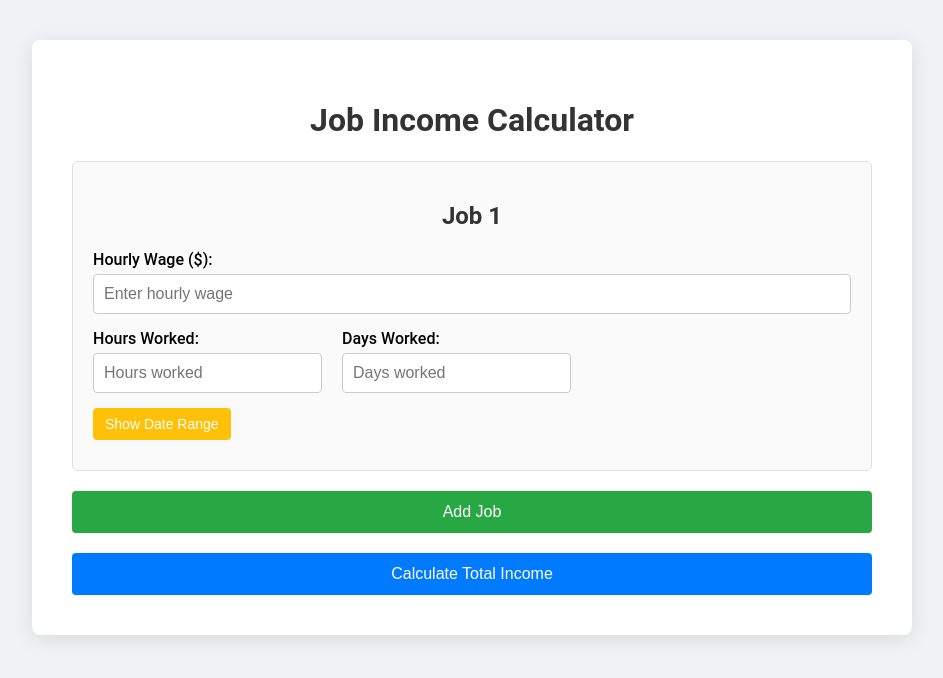
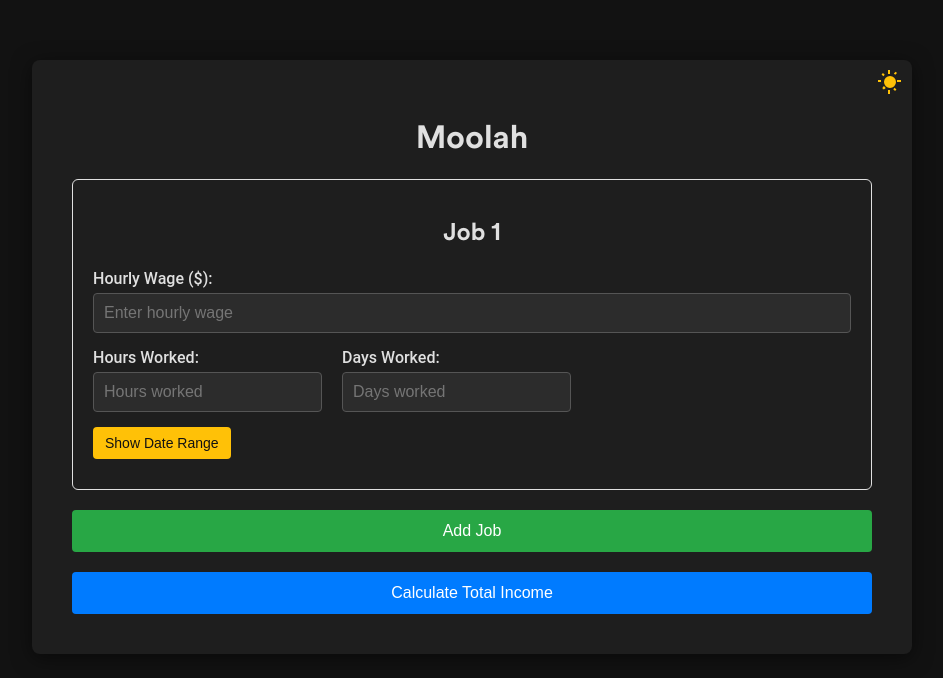
Before and after one commit to quangshuynh/moolah, a React (Create React App) app: page / in a window 1280 px wide. Shown: the top 678 px of the page, without its empty margins (168-1111 px from the left). Built offline with nearby package versions, Linux system fonts and the light colour scheme.

Commit message:
dark mode

```diff
--- a/src/App.css
+++ b/src/App.css
@@ -1,21 +1,55 @@
 body {
   margin: 0;
   font-family: 'Roboto', sans-serif;
-  background: #f0f2f5;
+  transition: background-color 0.3s, color 0.3s;
 }
 
-.app {
+body.dark-mode {
+  background-color: #121212;
+  color: #e0e0e0;
+}
+
+body.light-mode {
+  background-color: #f0f2f5;
+  color: #333;
+}
+
+.app-container {
   max-width: 800px;
-  margin: 40px auto;
-  background: #ffffff;
+  margin: 60px auto;
   padding: 40px;
   border-radius: 8px;
+  position: relative;
+  transition: background-color 0.3s, box-shadow 0.3s;
+}
+
+.app-container.dark {
+  background-color: #1e1e1e;
+  box-shadow: 0 4px 20px rgba(0, 0, 0, 0.5);
+}
+
+.app-container.light {
+  background-color: #ffffff;
   box-shadow: 0 4px 20px rgba(0, 0, 0, 0.1);
+}
+
+.header {
+  position: absolute;
+  top: 10px;
+  right: 10px;
+}
+
+.mode-toggle {
+  background: transparent;
+  border: none;
+  cursor: pointer;
+  padding: 0;
 }
 
 h1, h2 {
   text-align: center;
-  color: #333;
+  font-family: "circular-bold", sans-serif;
+  margin-bottom: 20px;
 }
 
 .calc-form {
@@ -25,10 +59,12 @@ h1, h2 {
 }
 
 .job-card {
-  border: 1px solid #e0e0e0;
+  border: 1px solid;
+  border-color: inherit;
   padding: 20px;
   border-radius: 6px;
-  background: #fafafa;
+  background: inherit;
+  transition: background-color 0.3s, border-color 0.3s;
 }
 
 .input-group {
@@ -46,15 +82,30 @@ h1, h2 {
 .input-group select {
   padding: 10px;
   font-size: 16px;
-  border: 1px solid #ccc;
+  border: 1px solid;
+  border-color: #ccc;
   border-radius: 4px;
   outline: none;
-  transition: border 0.3s;
+  transition: border 0.3s, background 0.3s, color 0.3s;
+}
+
+.app-container.dark .input-group input,
+.app-container.dark .input-group select {
+  background: #2c2c2c;
+  color: #e0e0e0;
+  border-color: #555;
+}
+
+.app-container.light .input-group input,
+.app-container.light .input-group select {
+  background: #fff;
+  color: #333;
+  border-color: #ccc;
 }
 
 .input-group input:focus,
 .input-group select:focus {
-  border-color: #007bff;
+  border-color: #bb86fc;
 }
 
 .horizontal-group {
@@ -64,13 +115,14 @@ h1, h2 {
 
 .toggle-btn {
   background: #ffc107;
-  color: #fff;
   border: none;
   padding: 8px 12px;
   border-radius: 4px;
   cursor: pointer;
   font-size: 14px;
   margin-bottom: 10px;
+  color: #121212;
+  transition: background 0.3s;
 }
 
 .toggle-btn:hover {
@@ -79,7 +131,8 @@ h1, h2 {
 
 .date-range {
   margin-top: 10px;
-  border-top: 1px solid #e0e0e0;
+  border-top: 1px solid;
+  border-color: inherit;
   padding-top: 15px;
 }
 
@@ -112,6 +165,7 @@ h1, h2 {
   border-radius: 4px;
   cursor: pointer;
   align-self: flex-end;
+  transition: background 0.3s;
 }
 
 .remove-btn:hover {
@@ -126,6 +180,7 @@ h1, h2 {
   border-radius: 4px;
   cursor: pointer;
   font-size: 16px;
+  transition: background 0.3s;
 }
 
 .add-btn:hover, .calc-btn:hover {
@@ -144,10 +199,9 @@ h1, h2 {
   margin-top: 30px;
   text-align: center;
   font-size: 24px;
-  color: #333;
 }
 
 input:disabled {
-  background: #e9ecef;
+  background: #555;
   cursor: not-allowed;
 }
--- a/src/App.js
+++ b/src/App.js
@@ -1,7 +1,8 @@
-import React, { useState } from 'react';
+import React, { useState, useEffect } from 'react';
 import './App.css';
 
 function App() {
+  const [darkMode, setDarkMode] = useState(true);
   const [jobs, setJobs] = useState([
     {
       hourlyWage: "",
@@ -11,10 +12,18 @@ function App() {
       endDate: "",
       hoursPerDay: "8",
       showDateRange: false,
-      excludedDays: [] // array of day names to exclude
+      excludedDays: []
     }
   ]);
   const [result, setResult] = useState(null);
+
+  useEffect(() => {
+    document.body.className = darkMode ? 'dark-mode' : 'light-mode';
+  }, [darkMode]);
+
+  const toggleMode = () => {
+    setDarkMode(prevMode => !prevMode);
+  };
 
   const handleJobChange = (index, field, value) => {
     const newJobs = [...jobs];
@@ -72,7 +81,6 @@ function App() {
       let income = 0;
 
       if(job.showDateRange && job.startDate && job.endDate) {
-        // calculate number of valid days in the date range (excluding specified days)
         const dayNames = ["Sunday", "Monday", "Tuesday", "Wednesday", "Thursday", "Friday", "Saturday"];
         let count = 0;
         let currentDate = new Date(job.startDate);
@@ -86,10 +94,9 @@ function App() {
         }
         income += wage * count * parseFloat(job.hoursPerDay || 8);
       } else {
-        // if date range is not active, use days or hours
-        if(job.daysWorked) {
+        if (job.daysWorked) {
           income += wage * parseFloat(job.daysWorked) * 8;
-        } else if(job.hoursWorked) {
+        } else if (job.hoursWorked) {
           income += wage * parseFloat(job.hoursWorked);
         }
       }
@@ -100,8 +107,21 @@ function App() {
   };
 
   return (
-    <div className="app">
-      <h1>Job Income Calculator</h1>
+    <div className={`app-container ${darkMode ? "dark" : "light"}`}>
+      <header className="header">
+        <button className="mode-toggle" onClick={toggleMode}>
+          {darkMode ? (
+            <svg xmlns="http://www.w3.org/2000/svg" fill="#FFC107" width="24" height="24" viewBox="0 0 24 24">
+              <path d="M6.76 4.84l-1.8-1.79L3.55 4.46l1.79 1.8 1.42-1.42zm10.48 0l1.8-1.79-1.42-1.42-1.79 1.79 1.41 1.42zM12 4V0h-2v4h2zm0 20v-4h-2v4h2zm7-12h4v-2h-4v2zm-20 0h4v-2H-1v2zm16.24 7.16l1.8 1.79 1.41-1.41-1.79-1.8-1.42 1.42zm-10.48 0L4.55 17.5l1.41-1.41 1.79 1.79-1.42 1.42zM12 6a6 6 0 100 12 6 6 0 000-12z"/>
+            </svg>
+          ) : (
+            <svg xmlns="http://www.w3.org/2000/svg" fill="#484742" width="24" height="24" viewBox="0 0 24 24">
+              <path d="M9.37 5.51A7.5 7.5 0 0116.49 12 7.5 7.5 0 019.37 18.49 7.5 7.5 0 019.37 5.51zm0-2.51c-1.02 0-2.01.16-2.93.47A9 9 0 1018.47 9.3c0-.07-.01-.13-.01-.2a7.5 7.5 0 00-7.5-7.5z"/>
+            </svg>
+          )}
+        </button>
+      </header>
+      <h1>Moolah</h1>
       <form onSubmit={handleSubmit} className="calc-form">
         {jobs.map((job, index) => (
           <div key={index} className="job-card">
@@ -122,7 +142,7 @@ function App() {
                   type="number"
                   placeholder="Hours worked"
                   value={job.hoursWorked}
-                  disabled={job.showDateRange} // disabled when date range is active
+                  disabled={job.showDateRange}
                   onChange={(e) => handleJobChange(index, 'hoursWorked', e.target.value)}
                 />
               </div>
@@ -132,7 +152,7 @@ function App() {
                   type="number"
                   placeholder="Days worked"
                   value={job.daysWorked}
-                  disabled={job.showDateRange} // disabled when date range is active
+                  disabled={job.showDateRange}
                   onChange={(e) => handleJobChange(index, 'daysWorked', e.target.value)}
                 />
               </div>
--- a/src/index.css
+++ b/src/index.css
@@ -11,3 +11,10 @@ code {
   font-family: source-code-pro, Menlo, Monaco, Consolas, 'Courier New',
     monospace;
 }
+
+@font-face {
+  font-family: 'circular-bold';
+  src: url('../public/fonts/CircularSpotifyText-Bold.otf');
+  font-weight: normal;
+  font-style: normal;
+}
```
Also changed, not shown: public/fonts/CircularSpotifyText-Bold.otf (added).
